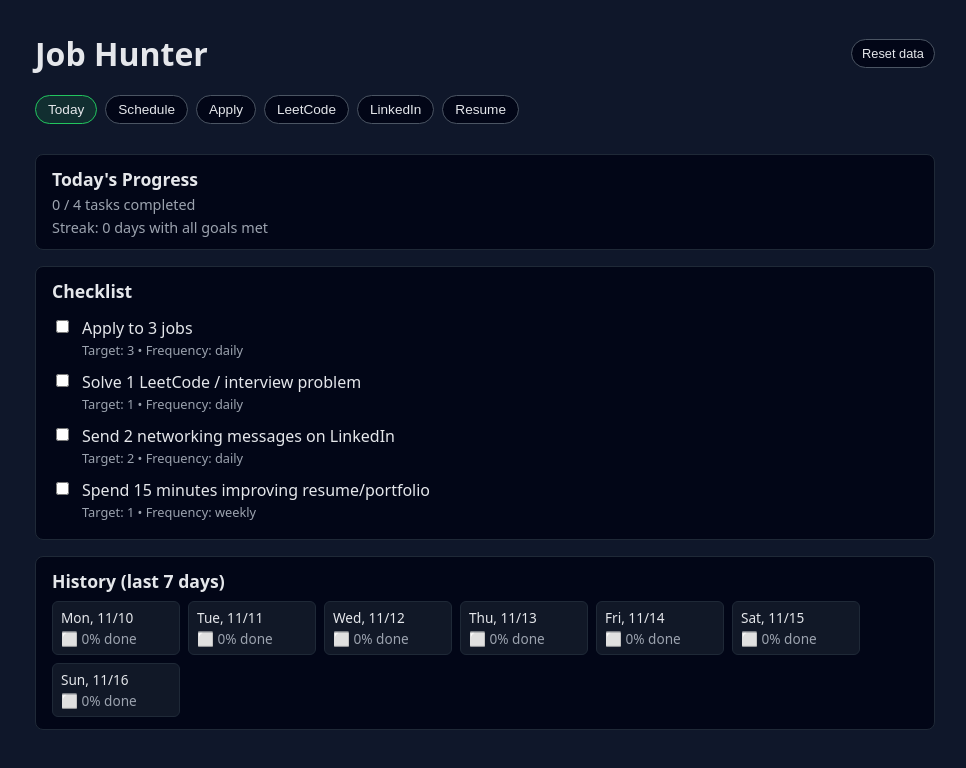
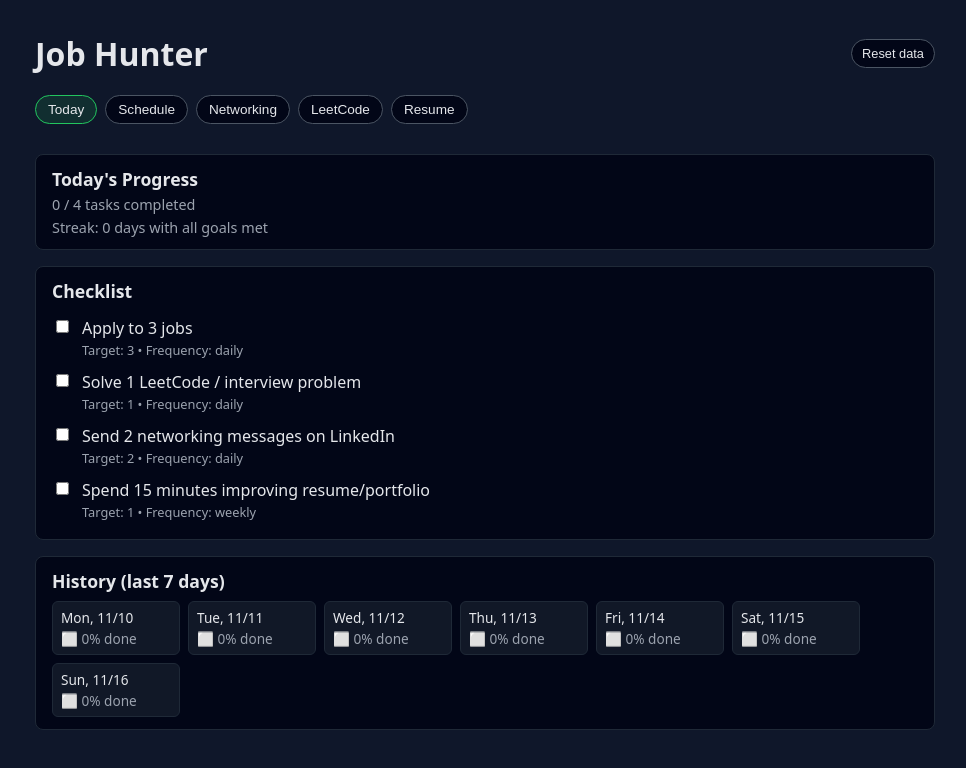
Before and after one commit to raghugg/job-hunter, a React (Vite) app in the folder web/: page / in a window 1280 px wide. Shown: the top 768 px of the page, without its empty margins (155-1121 px from the left). Built offline with nearby package versions, Linux system fonts and the light colour scheme.

Commit message:
renamed apply tab to networking. Removed linkin tab.

```diff
--- a/web/src/App.jsx
+++ b/web/src/App.jsx
@@ -183,7 +183,7 @@ export default function App() {
           onClick={() => setActiveTab(TABS.SCHEDULE)}
         />
         <TabButton
-          label="Apply"
+          label="Networking"
           active={activeTab === TABS.APPLY}
           onClick={() => setActiveTab(TABS.APPLY)}
         />
@@ -191,11 +191,6 @@ export default function App() {
           label="LeetCode"
           active={activeTab === TABS.LEETCODE}
           onClick={() => setActiveTab(TABS.LEETCODE)}
-        />
-        <TabButton
-          label="LinkedIn"
-          active={activeTab === TABS.LINKEDIN}
-          onClick={() => setActiveTab(TABS.LINKEDIN)}
         />
         <TabButton
           label="Resume"
@@ -214,7 +209,6 @@ export default function App() {
         )}
         {activeTab === TABS.APPLY && <ApplyTab />}
         {activeTab === TABS.LEETCODE && <LeetCodeTab />}
-        {activeTab === TABS.LINKEDIN && <LinkedInTab />}
         {activeTab === TABS.RESUME && <ResumeTab />}
       </div>
     </div>
@@ -1395,24 +1389,6 @@ function LeetCodeTab() {
     </div>
   );
 }
-/** ---------- LINKEDIN TAB ---------- **/
-
-function LinkedInTab() {
-  return (
-    <div>
-      <h2>LinkedIn Networking</h2>
-      <p style={{ fontSize: "0.9rem", color: "#9ca3af", marginBottom: "8px" }}>
-        This tab is for anything around outreach: tracking who you messaged,
-        templates for cold messages, and follow-up reminders.
-      </p>
-      <p style={{ fontSize: "0.9rem", color: "#9ca3af" }}>
-        It ties to your &quot;Send 2 networking messages on LinkedIn&quot;
-        daily task.
-      </p>
-    </div>
-  );
-}
-
 /** ---------- RESUME TAB (AI keywords + job title sanity) ---------- **/
 
 function ResumeTab() {
```
